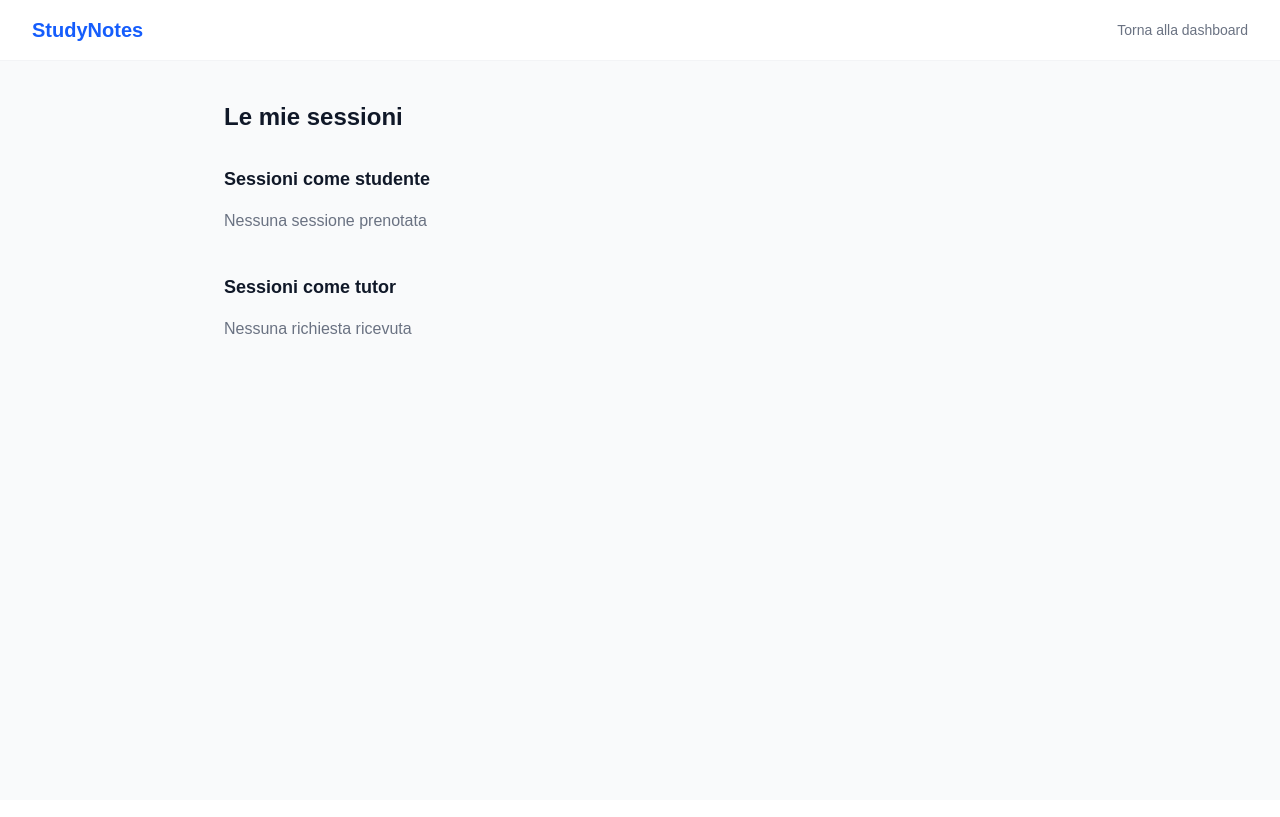
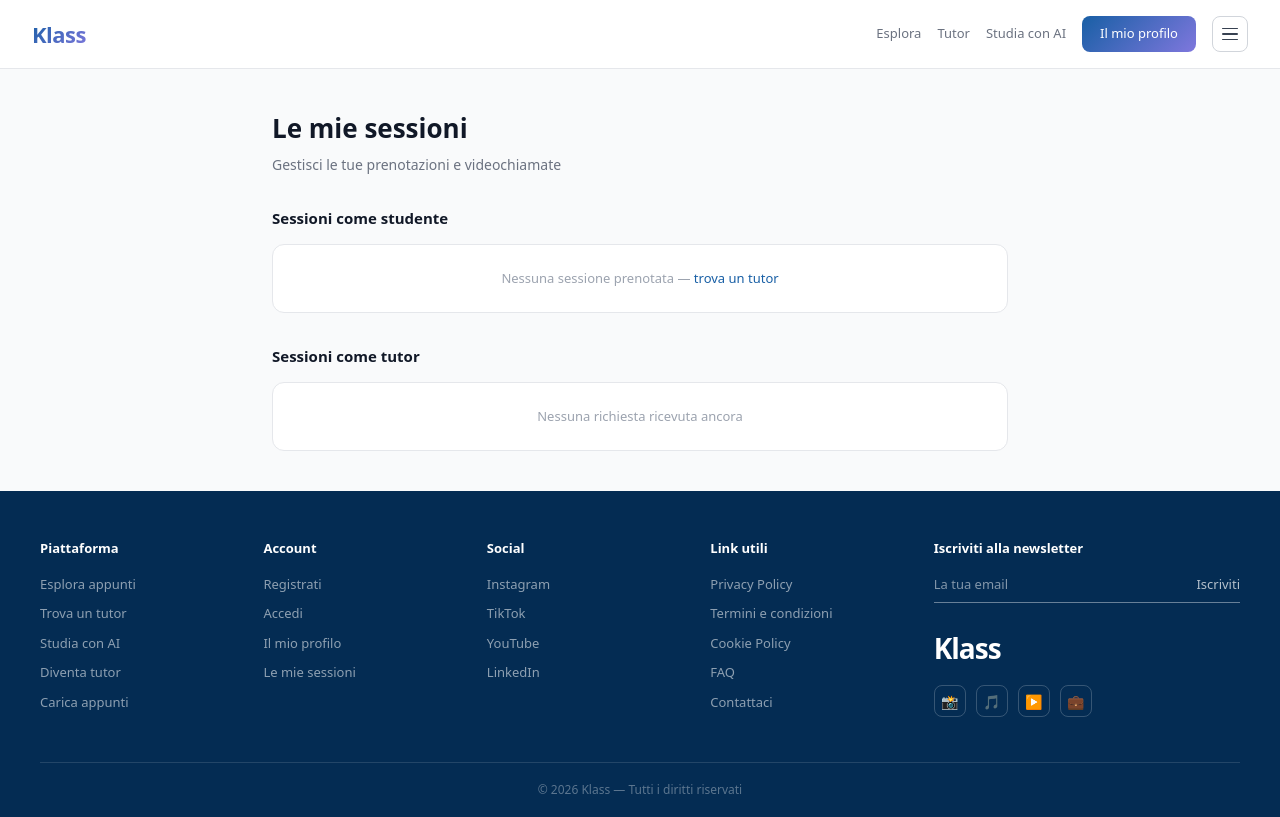
Before and after one commit to StarUpm/studynotes, a Next.js app: page /sessioni in a window 1280 px wide. Built offline with nearby package versions, Linux system fonts and the light colour scheme.

Commit message:
Update page.tsx

```diff
--- a/src/app/sessioni/page.tsx
+++ b/src/app/sessioni/page.tsx
@@ -3,6 +3,7 @@
 import { useState, useEffect } from 'react'
 import { supabase } from '@/lib/supabase'
 import { useRouter } from 'next/navigation'
+import Layout from '@/app/components/Layout'
 
 type Sessione = {
   id: string
@@ -21,138 +22,120 @@ export default function Sessioni() {
   const [loading, setLoading] = useState(true)
   const router = useRouter()
 
-  useEffect(() => {
-    fetchSessioni()
-  }, [])
+  useEffect(() => { fetchSessioni() }, [])
 
   async function fetchSessioni() {
     const userData = await supabase.auth.getUser()
-    if (!userData.data.user) {
-      setLoading(false)
-      return
-    }
-
-    const comeStudente = await supabase
-      .from('tutoring_sessions')
-      .select('*')
-      .eq('studente_id', userData.data.user.id)
-      .order('data_ora', { ascending: true })
-
-    const comeTutor = await supabase
-      .from('tutoring_sessions')
-      .select('*')
-      .eq('tutor_id', userData.data.user.id)
-      .order('data_ora', { ascending: true })
-
+    if (!userData.data.user) { setLoading(false); return }
+    const comeStudente = await supabase.from('tutoring_sessions').select('*').eq('studente_id', userData.data.user.id).order('data_ora', { ascending: true })
+    const comeTutor = await supabase.from('tutoring_sessions').select('*').eq('tutor_id', userData.data.user.id).order('data_ora', { ascending: true })
     if (comeStudente.data) setSessioniComeStudente(comeStudente.data)
     if (comeTutor.data) setSessioniComeTutor(comeTutor.data)
     setLoading(false)
   }
 
-  async function confermaSessione(sessioneId: string) {
-    await supabase.from('tutoring_sessions').update({ stato: 'confermata' }).eq('id', sessioneId)
+  async function confermaSessione(id: string) {
+    await supabase.from('tutoring_sessions').update({ stato: 'confermata' }).eq('id', id)
     fetchSessioni()
   }
 
-  async function rifiutaSessione(sessioneId: string) {
-    await supabase.from('tutoring_sessions').update({ stato: 'rifiutata' }).eq('id', sessioneId)
+  async function rifiutaSessione(id: string) {
+    await supabase.from('tutoring_sessions').update({ stato: 'rifiutata' }).eq('id', id)
     fetchSessioni()
   }
 
-  function entraInVideochiamata(sessioneId: string) {
-    router.push('/videochiamata/' + sessioneId)
-  }
-
-  function goToDashboard() {
-    router.push('/dashboard')
-  }
-
-  function formattaData(dataString: string) {
-    const d = new Date(dataString)
-    return d.toLocaleDateString('it-IT') + ' alle ' + d.toLocaleTimeString('it-IT', { hour: '2-digit', minute: '2-digit' })
+  function formattaData(d: string) {
+    const data = new Date(d)
+    return data.toLocaleDateString('it-IT') + ' alle ' + data.toLocaleTimeString('it-IT', { hour: '2-digit', minute: '2-digit' })
   }
 
   function coloreStato(stato: string) {
-    if (stato === 'confermata') return 'bg-green-50 text-green-600'
-    if (stato === 'completata') return 'bg-blue-50 text-blue-600'
-    if (stato === 'rifiutata') return 'bg-red-50 text-red-600'
-    return 'bg-yellow-50 text-yellow-600'
+    if (stato === 'confermata') return { bg: '#ECFDF5', color: '#059669' }
+    if (stato === 'completata') return { bg: '#EFF6FF', color: '#185FA5' }
+    if (stato === 'rifiutata') return { bg: '#FEF2F2', color: '#DC2626' }
+    return { bg: '#FFFBEB', color: '#B45309' }
   }
 
   return (
-    <main className="min-h-screen bg-gray-50">
-      <nav className="bg-white border-b border-gray-100 px-8 py-4 flex justify-between items-center">
-        <span className="text-xl font-bold text-blue-600">StudyNotes</span>
-        <button onClick={goToDashboard} className="text-sm text-gray-500 hover:text-blue-600">
-          Torna alla dashboard
-        </button>
-      </nav>
-      <div className="max-w-4xl mx-auto px-8 py-10">
-        <h1 className="text-2xl font-bold text-gray-900 mb-8">Le mie sessioni</h1>
+    <Layout>
+      <div style={{ maxWidth: 800, margin: '0 auto', padding: '40px 32px' }}>
+        <h1 style={{ fontSize: 26, fontWeight: 700, color: '#111827', marginBottom: 6 }}>Le mie sessioni</h1>
+        <p style={{ fontSize: 14, color: '#6B7280', marginBottom: 32 }}>Gestisci le tue prenotazioni e videochiamate</p>
 
-        {loading && <p className="text-gray-500">Caricamento...</p>}
+        {loading && <p style={{ color: '#9CA3AF' }}>Caricamento...</p>}
 
-        <h2 className="text-lg font-semibold text-gray-900 mb-4">Sessioni come studente</h2>
-        {sessioniComeStudente.length === 0 && <p className="text-gray-500 mb-8">Nessuna sessione prenotata</p>}
-        <div className="space-y-3 mb-10">
-          {sessioniComeStudente.map(function (s) {
+        <div style={{ marginBottom: 32 }}>
+          <h2 style={{ fontSize: 15, fontWeight: 600, color: '#111827', marginBottom: 14 }}>Sessioni come studente</h2>
+          {sessioniComeStudente.length === 0 && !loading && (
+            <div style={{ background: 'white', border: '0.5px solid #e5e7eb', borderRadius: 12, padding: 24, textAlign: 'center' }}>
+              <p style={{ fontSize: 13, color: '#9CA3AF' }}>Nessuna sessione prenotata — <span onClick={() => router.push('/tutor')} style={{ color: '#185FA5', cursor: 'pointer' }}>trova un tutor</span></p>
+            </div>
+          )}
+          <div style={{ display: 'flex', flexDirection: 'column', gap: 10 }}>
+            {sessioniComeStudente.map(function(s) {
+              const c = coloreStato(s.stato)
               return (
-              <div key={s.id} className="bg-white rounded-2xl border border-gray-100 p-5 flex justify-between items-center">
+                <div key={s.id} style={{ background: 'white', border: '0.5px solid #e5e7eb', borderRadius: 12, padding: '16px 20px', display: 'flex', justifyContent: 'space-between', alignItems: 'center' }}>
                   <div>
-                  <p className="font-semibold text-gray-900">{s.materia}</p>
-                  <p className="text-sm text-gray-500">{formattaData(s.data_ora)}</p>
-                  <p className="text-sm text-gray-500">€ {s.prezzo.toFixed(2)}</p>
+                    <p style={{ fontSize: 14, fontWeight: 600, color: '#111827', marginBottom: 4 }}>{s.materia}</p>
+                    <p style={{ fontSize: 12, color: '#9CA3AF', marginBottom: 2 }}>{formattaData(s.data_ora)}</p>
+                    <p style={{ fontSize: 12, color: '#9CA3AF' }}>€ {s.prezzo?.toFixed(2)}</p>
                   </div>
-                {s.stato === 'confermata' ? (
-                  <button
-                    onClick={function () { entraInVideochiamata(s.id) }}
-                    className="bg-blue-600 text-white text-xs px-4 py-2 rounded-lg hover:bg-blue-700"
-                  >
+                  <div style={{ display: 'flex', gap: 8, alignItems: 'center' }}>
+                    {s.stato === 'confermata' && (
+                      <button onClick={() => router.push('/videochiamata/' + s.id)} style={{ background: 'linear-gradient(135deg,#185FA5,#7F77DD)', color: 'white', border: 'none', padding: '8px 16px', borderRadius: 8, fontSize: 12, fontWeight: 600, cursor: 'pointer' }}>
                         Entra in videochiamata
                       </button>
-                ) : (
-                  <span className={'text-xs px-3 py-1 rounded-full ' + coloreStato(s.stato)}>{s.stato}</span>
                     )}
+                    <span style={{ fontSize: 11, background: c.bg, color: c.color, padding: '4px 12px', borderRadius: 20 }}>{s.stato}</span>
                   </div>
-            )
-          })}
-        </div>
-
-        <h2 className="text-lg font-semibold text-gray-900 mb-4">Sessioni come tutor</h2>
-        {sessioniComeTutor.length === 0 && <p className="text-gray-500">Nessuna richiesta ricevuta</p>}
-        <div className="space-y-3">
-          {sessioniComeTutor.map(function (s) {
-            return (
-              <div key={s.id} className="bg-white rounded-2xl border border-gray-100 p-5 flex justify-between items-center">
-                <div>
-                  <p className="font-semibold text-gray-900">{s.materia}</p>
-                  <p className="text-sm text-gray-500">{formattaData(s.data_ora)}</p>
-                  <p className="text-sm text-gray-500">€ {s.prezzo.toFixed(2)}</p>
-                </div>
-                {s.stato === 'pending' ? (
-                  <div className="flex gap-2">
-                    <button onClick={function () { confermaSessione(s.id) }} className="bg-green-600 text-white text-xs px-3 py-2 rounded-lg hover:bg-green-700">
-                      Conferma
-                    </button>
-                    <button onClick={function () { rifiutaSessione(s.id) }} className="bg-red-600 text-white text-xs px-3 py-2 rounded-lg hover:bg-red-700">
-                      Rifiuta
-                    </button>
-                  </div>
-                ) : s.stato === 'confermata' ? (
-                  <button
-                    onClick={function () { entraInVideochiamata(s.id) }}
-                    className="bg-blue-600 text-white text-xs px-4 py-2 rounded-lg hover:bg-blue-700"
-                  >
-                    Entra in videochiamata
-                  </button>
-                ) : (
-                  <span className={'text-xs px-3 py-1 rounded-full ' + coloreStato(s.stato)}>{s.stato}</span>
-                )}
                 </div>
               )
             })}
           </div>
         </div>
-    </main>
+
+        <div>
+          <h2 style={{ fontSize: 15, fontWeight: 600, color: '#111827', marginBottom: 14 }}>Sessioni come tutor</h2>
+          {sessioniComeTutor.length === 0 && !loading && (
+            <div style={{ background: 'white', border: '0.5px solid #e5e7eb', borderRadius: 12, padding: 24, textAlign: 'center' }}>
+              <p style={{ fontSize: 13, color: '#9CA3AF' }}>Nessuna richiesta ricevuta ancora</p>
+            </div>
+          )}
+          <div style={{ display: 'flex', flexDirection: 'column', gap: 10 }}>
+            {sessioniComeTutor.map(function(s) {
+              const c = coloreStato(s.stato)
+              return (
+                <div key={s.id} style={{ background: 'white', border: '0.5px solid #e5e7eb', borderRadius: 12, padding: '16px 20px', display: 'flex', justifyContent: 'space-between', alignItems: 'center' }}>
+                  <div>
+                    <p style={{ fontSize: 14, fontWeight: 600, color: '#111827', marginBottom: 4 }}>{s.materia}</p>
+                    <p style={{ fontSize: 12, color: '#9CA3AF', marginBottom: 2 }}>{formattaData(s.data_ora)}</p>
+                    <p style={{ fontSize: 12, color: '#9CA3AF' }}>€ {s.prezzo?.toFixed(2)}</p>
+                  </div>
+                  <div style={{ display: 'flex', gap: 8, alignItems: 'center' }}>
+                    {s.stato === 'pending' && (
+                      <>
+                        <button onClick={() => confermaSessione(s.id)} style={{ background: '#ECFDF5', color: '#059669', border: '0.5px solid #A7F3D0', padding: '8px 14px', borderRadius: 8, fontSize: 12, fontWeight: 600, cursor: 'pointer' }}>
+                          Conferma
+                        </button>
+                        <button onClick={() => rifiutaSessione(s.id)} style={{ background: '#FEF2F2', color: '#DC2626', border: '0.5px solid #FECACA', padding: '8px 14px', borderRadius: 8, fontSize: 12, fontWeight: 600, cursor: 'pointer' }}>
+                          Rifiuta
+                        </button>
+                      </>
+                    )}
+                    {s.stato === 'confermata' && (
+                      <button onClick={() => router.push('/videochiamata/' + s.id)} style={{ background: 'linear-gradient(135deg,#185FA5,#7F77DD)', color: 'white', border: 'none', padding: '8px 16px', borderRadius: 8, fontSize: 12, fontWeight: 600, cursor: 'pointer' }}>
+                        Entra in videochiamata
+                      </button>
+                    )}
+                    <span style={{ fontSize: 11, background: c.bg, color: c.color, padding: '4px 12px', borderRadius: 20 }}>{s.stato}</span>
+                  </div>
+                </div>
+              )
+            })}
+          </div>
+        </div>
+      </div>
+    </Layout>
   )
 }
```
Lines whose indentation alone changed are shown as unchanged.
